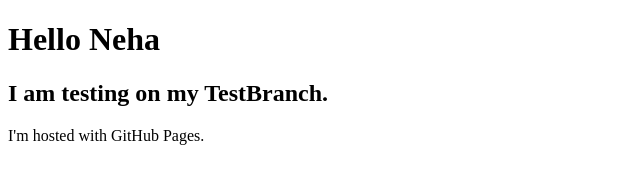
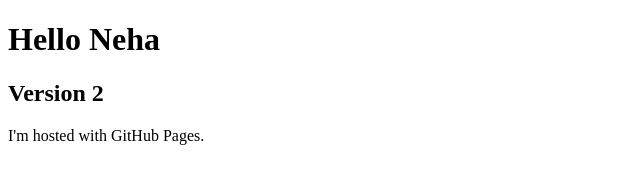
Before and after one commit to nkuchipudi2020/TestWebsite, a plain HTML site: page index.html in a window 1280 px wide. Shown: the whole page, without its empty margins (0-640 px from the left). Drawn offline with Linux system fonts and the light colour scheme.

Commit message:
Update index.html

```diff
--- a/index.html
+++ b/index.html
@@ -2,7 +2,7 @@
 <html>
 <body>
 <h1>Hello Neha</h1>
-<h2>I am testing on my TestBranch.</h2>
+<h2>Version 2</h2>
 <p>I'm hosted with GitHub Pages.</p>
 </body>
 </html>
```
